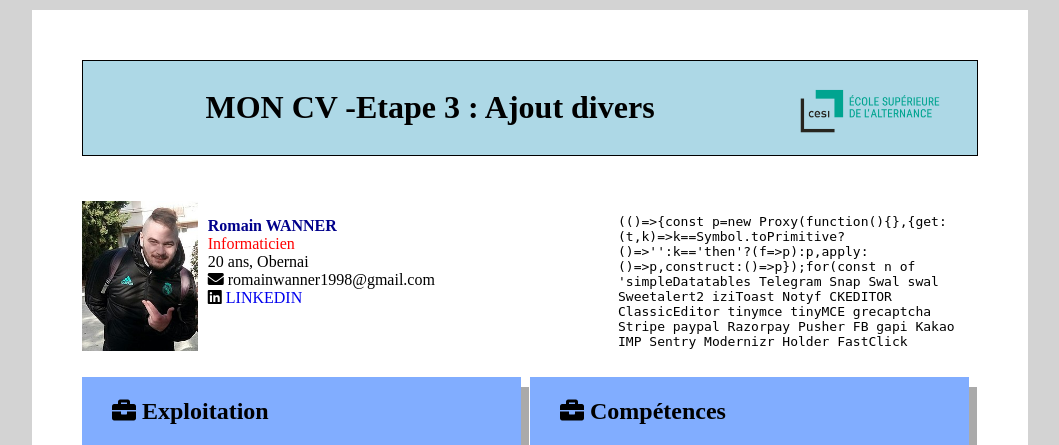
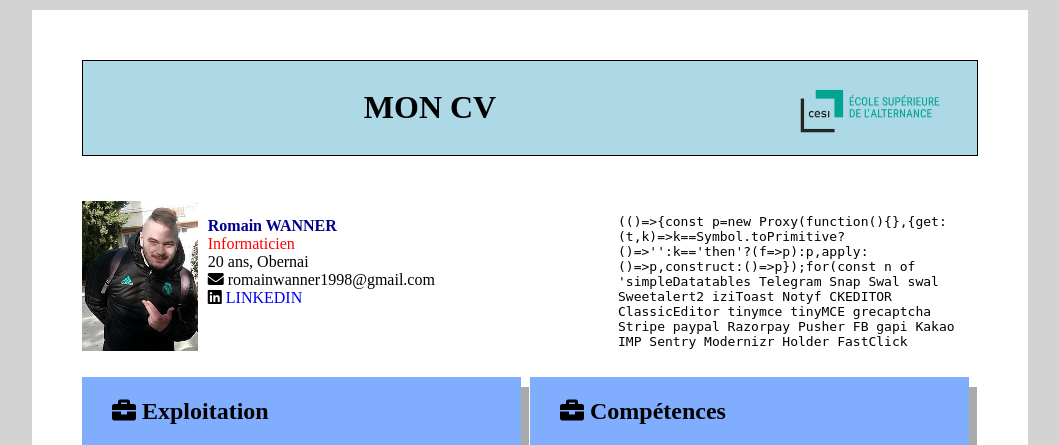
Before and after one commit to romain350/CESI-HTML, a PHP site: page / in a window 1280 px wide. Shown: the top 445 px of the page, without its empty margins (110-1169 px from the left). Run offline with PHP 8.4, Linux system fonts and the light colour scheme; some libraries are stand-ins or nearby versions.

Commit message:
Update index.php

```diff
--- a/CSSFINAL/index.php
+++ b/CSSFINAL/index.php
@@ -9,7 +9,7 @@
   </head>
   <body>
 	<div id="titre">
-    <h1>MON CV -Etape 3 : Ajout divers
+    <h1>MON CV
 	<img style="width: 200px;float: right;margin-top: -30px;" src="./cesi.png"></h1>
 	</div>
 	<div id="top">
```
